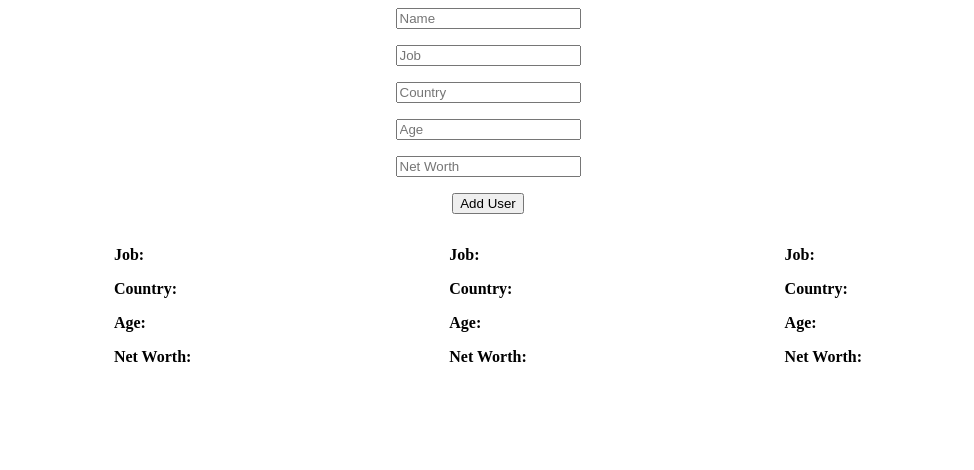
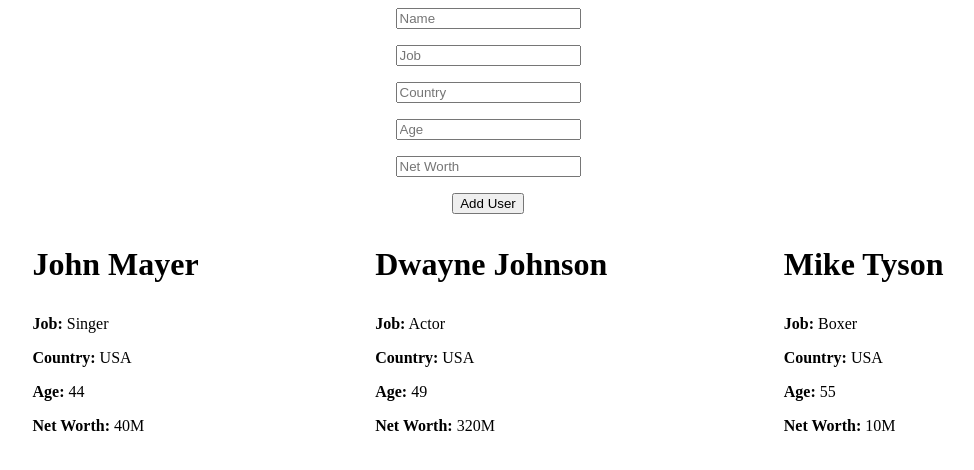
Before and after one commit to Etubom/react-project-1, a React (Vite) app: page / in a window 1280 px wide. Shown: the top 470 px of the page, without its empty margins (152-1126 px from the left). Built offline with nearby package versions, Linux system fonts and the light colour scheme.

Commit message:
added prop for my celebrity list item

```diff
--- a/src/Components/CelebrityListItem/CelebrityListItem.jsx
+++ b/src/Components/CelebrityListItem/CelebrityListItem.jsx
@@ -1,9 +1,6 @@
-import { useContext } from 'react'
 import styles from './styles.module.css'
-import { CelebrityContext } from '../../Context/CelebrityProvider'
 
-const CelebrityListItem = () => {
-  const { data } = useContext(CelebrityContext)
+const CelebrityListItem = ({ data }) => {
   return (
     <div className={styles.celebritySection}>
       <div className={styles.celebrityName}>
```
